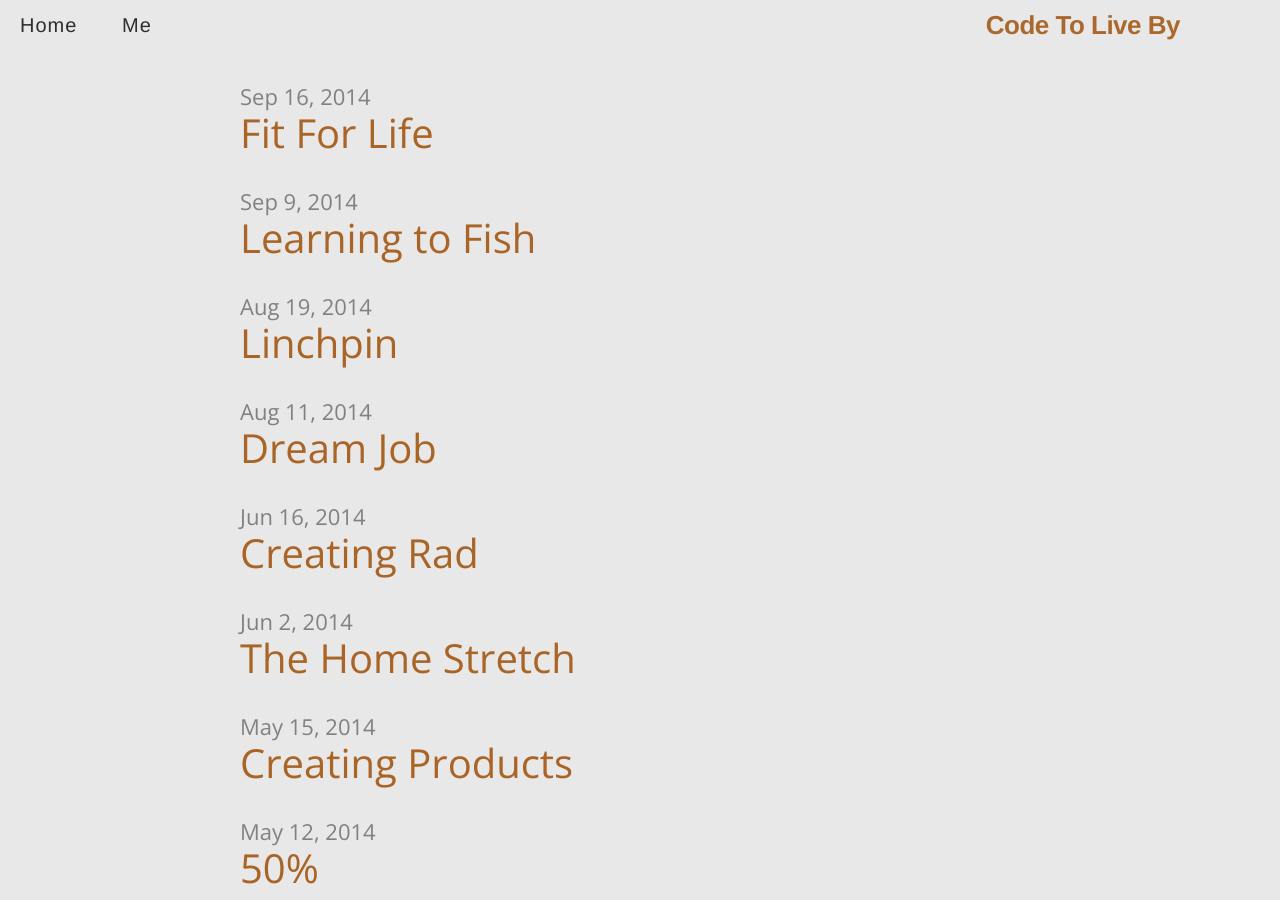
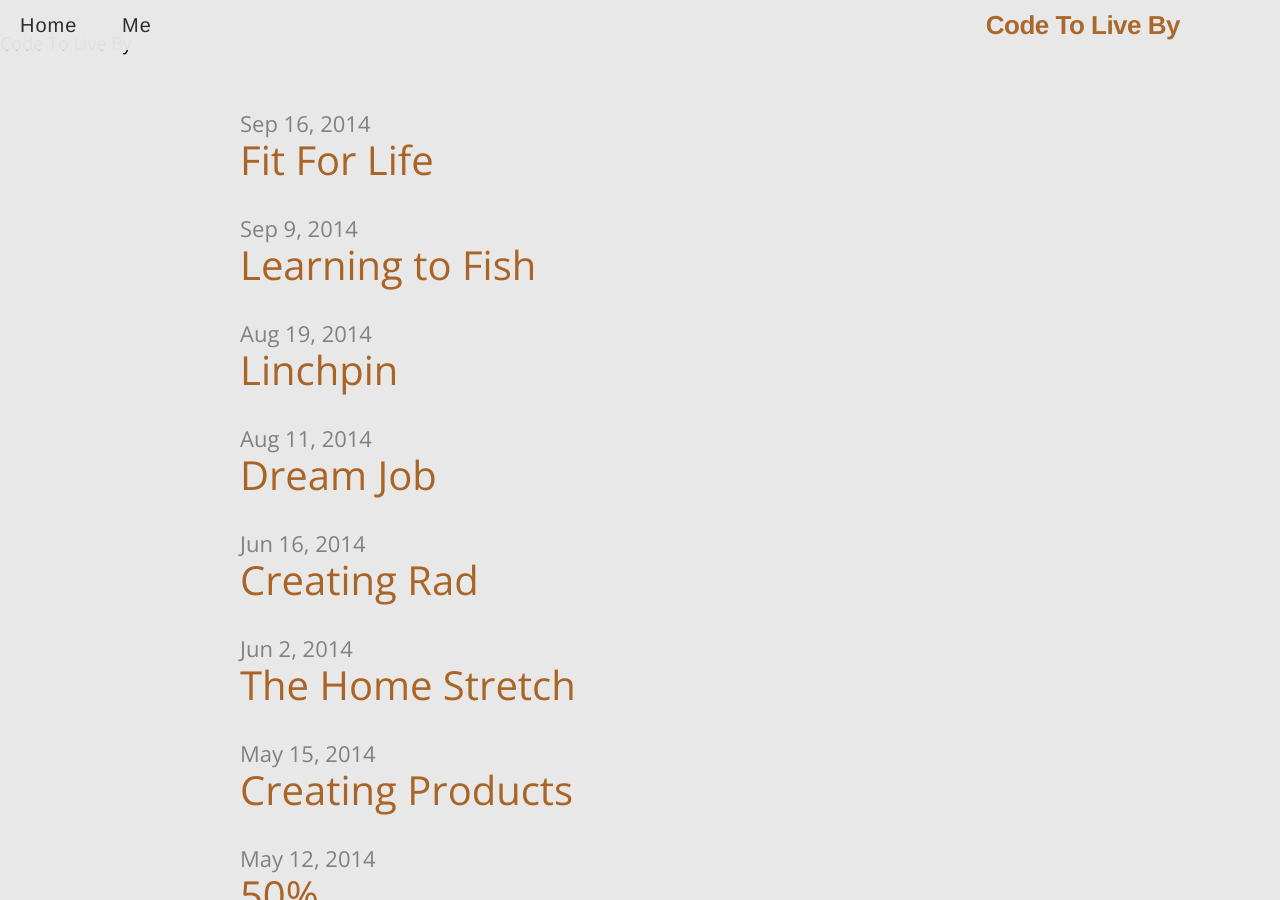
Before and after one commit to shawnlknight/blog, a Jekyll site: the page built from index.html, in a window 1280 px wide and 900 px high. Built offline with Jekyll 4.4.1, drawn with Linux system fonts in a browser that asks for light colours; some web fonts are replaced; the list of posts is cut into pages by our own code.

Commit message:
Update default.html

```diff
--- a/_layouts/default.html
+++ b/_layouts/default.html
@@ -8,6 +8,9 @@
     {% include header.html %}
 
     <div class="page-content">
+      <div class="jumbotron">
+        <h1>Code To Live By</h1>
+      </div>
       <div class="wrap">
       {{ content }}
       </div>
```
